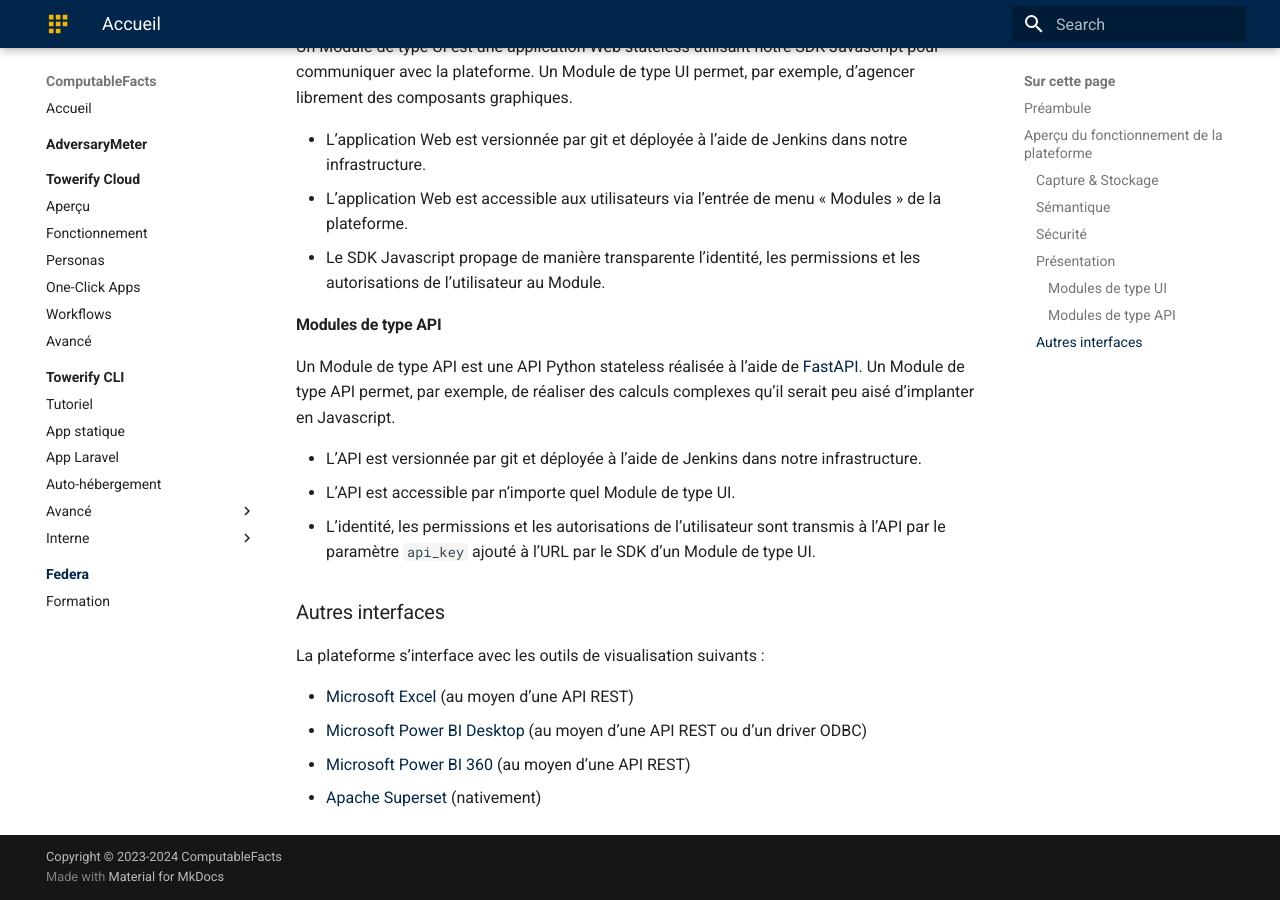
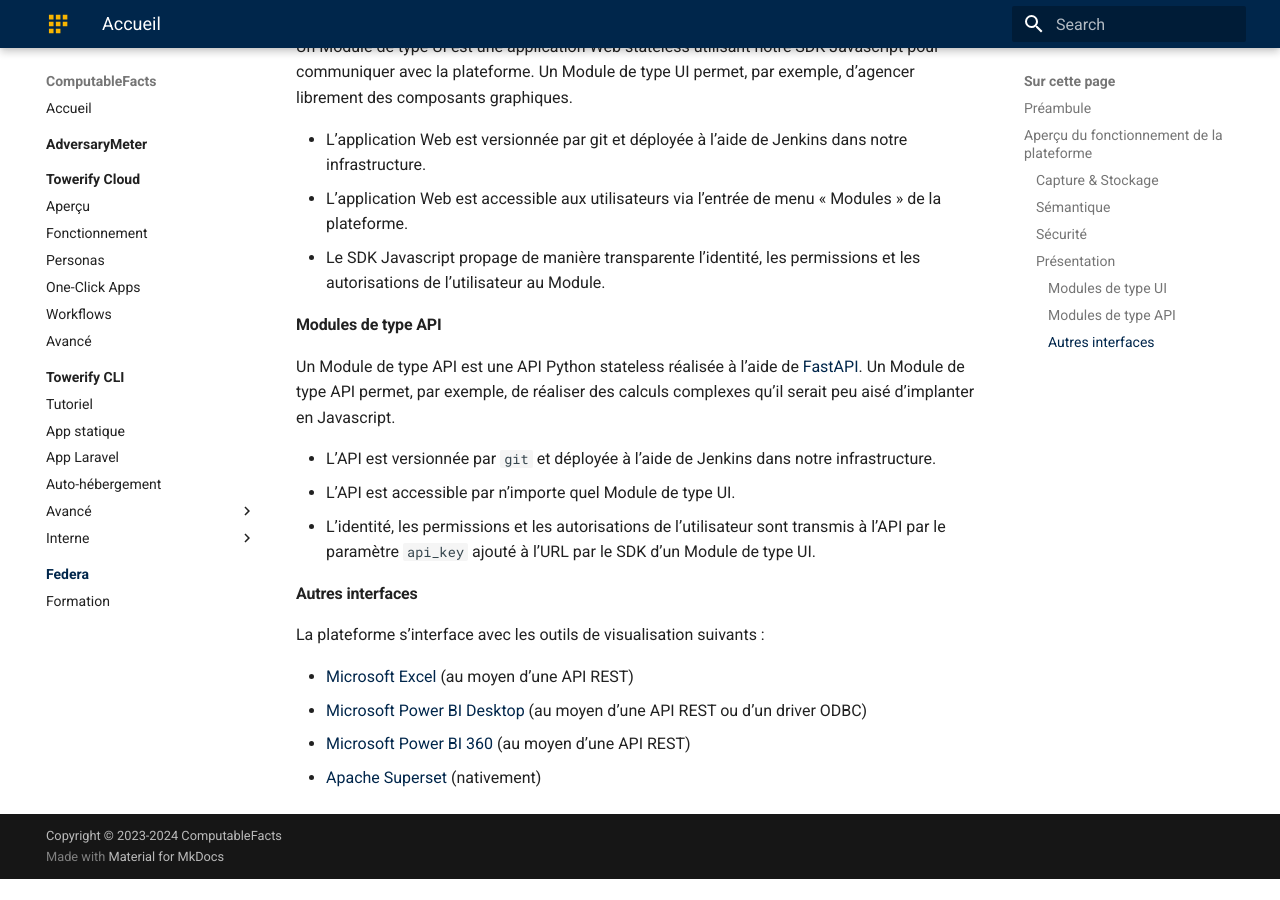
Before and after one commit to computablefacts/towerify-docs, an MkDocs documentation site: the page built from docs/federa/index.md, in a window 1280 px wide and 900 px high, scrolled down 2120 px. Built offline with MkDocs 1.6.1 and Material for MkDocs 9.7.7, drawn with Linux system fonts in a browser that asks for light colours; after the commit the page ends 2999 px from its top, so only the background shows below that.

```diff
--- a/docs/federa/index.md
+++ b/docs/federa/index.md
@@ -62,12 +62,12 @@
 Module de type API permet, par exemple, de réaliser des calculs complexes qu’il serait peu aisé d’implanter en
 Javascript.
 
-- L’API est versionnée par git et déployée à l’aide de Jenkins dans notre infrastructure.
+- L’API est versionnée par `git` et déployée à l’aide de Jenkins dans notre infrastructure.
 - L’API est accessible par n’importe quel Module de type UI.
 - L’identité, les permissions et les autorisations de l’utilisateur sont transmis à l’API par le paramètre `api_key`
   ajouté à l’URL par le SDK d’un Module de type UI.
 
-### Autres interfaces
+#### Autres interfaces
 
 La plateforme s’interface avec les outils de visualisation suivants :
 
```
